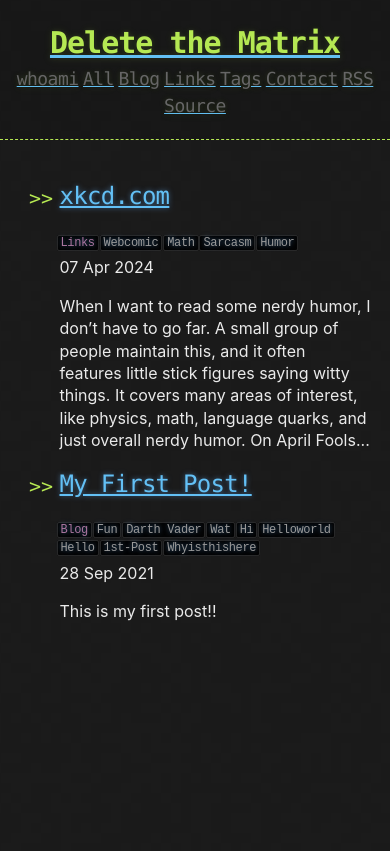
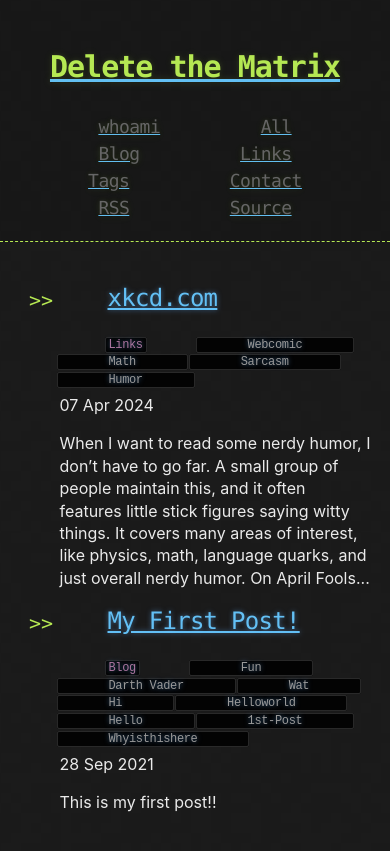
Before and after one commit to CamoCatX/camocatx.github.io, a Jekyll site: the page built from index.html, in a window 390 px wide. Shown: the top 851 px of the page. Built offline with Jekyll 4.4.1, drawn with Linux system fonts in a browser that asks for light colours; the list of posts is cut into pages by our own code.

Commit message:
Update base.scss

```diff
--- a/_sass/base.scss
+++ b/_sass/base.scss
@@ -37,8 +37,9 @@ $tablet: 600px;
 }
 
 @media only screen and (max-width: 767px) {
-   .tags,
-   .a {
+   a.no-decoration,
+   decoration,
+   a {
         padding: 48px;
     }
 }
```
